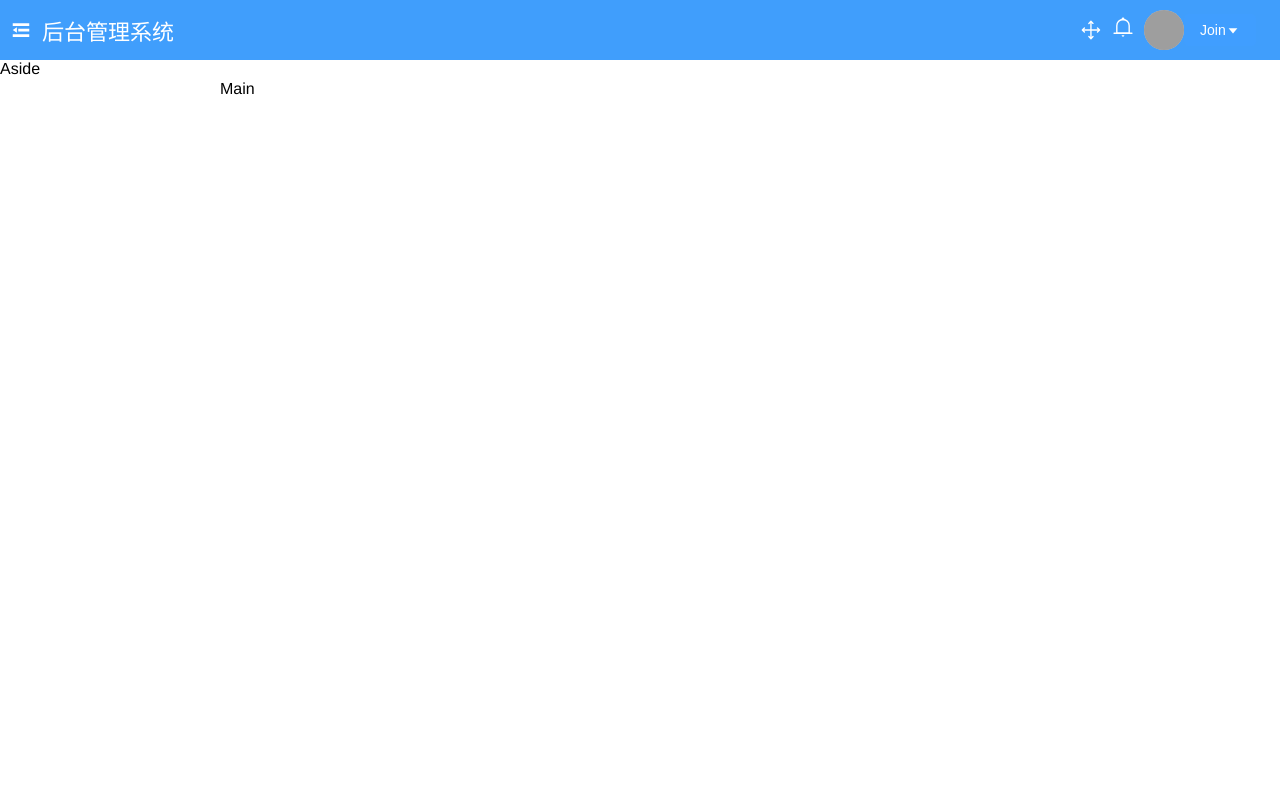
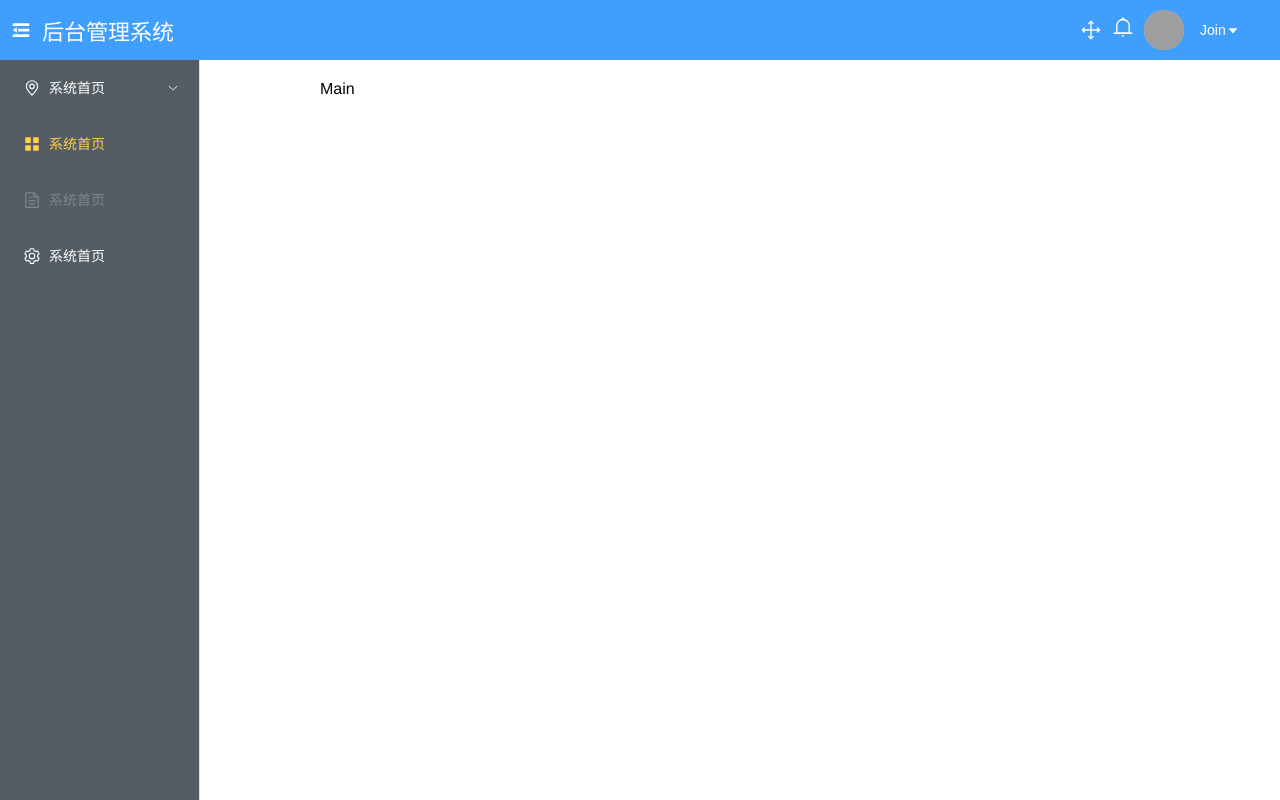
Before and after one commit to adamGAOLH/managerSystem, a Vue app: page / in a window 1280 px wide. Built offline with nearby package versions, Linux system fonts and the light colour scheme; grey boxes are pictures that could not be loaded.

Commit message:
新增菜单栏

```diff
--- a/src/components/header/index.vue
+++ b/src/components/header/index.vue
@@ -3,8 +3,8 @@
     <el-row class="header-row" :gutter="24">
       <el-col :span="10" class="header-row-left">
         <div class="header-row-left-span" @click="change">
-          <el-icon v-if="show"><fold /></el-icon>
-          <el-icon v-else><expand /></el-icon>
+          <el-icon v-if="isCollapse"><expand /></el-icon>
+          <el-icon v-else><fold /></el-icon>
         </div>
 
         <div @click="nextTo">后台管理系统</div>
@@ -76,7 +76,7 @@ export default defineComponent({
     const data = reactive(new Initdata());
     const store = useStore();
     const router = useRouter();
-    const show = computed(() => store.state.show);
+    const isCollapse = computed(() => store.state.isCollapse);
     const fullscreen = computed(() => store.state.fullscreen);
     onMounted(() => {
       if (document.body.clientWidth < 1500) {
@@ -93,7 +93,7 @@ export default defineComponent({
     });
     // 左侧菜单隐藏
     const change = () => {
-      store.commit("handleShow", !show.value);
+      store.commit("handleisCollapse", !isCollapse.value);
     };
 
     //回到首页
@@ -118,7 +118,7 @@ export default defineComponent({
     return {
       ...toRefs(data),
       change,
-      show,
+      isCollapse,
       nextTo,
       fullscreen,
       Isfull,
--- /dev/null
+++ b/src/components/menu/index.vue
@@ -0,0 +1,104 @@
+<!--
+ * @Description:
+ * @Version: 1.0
+ * @Author: Gao
+ * @Date: 2022-03-07 15:58:17
+ * @LastEditors: Gao
+ * @LastEditTime: 2022-03-07 17:19:34
+-->
+
+<template>
+  <div class="menu">
+    <el-menu
+      active-text-color="#ffd04b"
+      background-color="#545c64"
+      class="el-menu-vertical-demo"
+      default-active="2"
+      text-color="#fff"
+      :collapse="isCollapse"
+      :collapse-transition="false"
+      unique-opened
+      router
+    >
+      <el-sub-menu index="1">
+        <template #title>
+          <el-icon><location /></el-icon>
+          <span>系统首页</span>
+        </template>
+        <el-menu-item-group title="Group One">
+          <el-menu-item index="1-1">item one</el-menu-item>
+          <el-menu-item index="1-2">item one</el-menu-item>
+        </el-menu-item-group>
+        <el-menu-item-group title="Group Two">
+          <el-menu-item index="1-3">item three</el-menu-item>
+        </el-menu-item-group>
+        <el-sub-menu index="1-4">
+          <template #title>item four</template>
+          <el-menu-item index="1-4-1">item one</el-menu-item>
+        </el-sub-menu>
+      </el-sub-menu>
+      <el-menu-item index="2">
+        <el-icon><icon-menu /></el-icon>
+        <span>系统首页</span>
+      </el-menu-item>
+      <el-menu-item index="3" disabled>
+        <el-icon><document /></el-icon>
+        <span>系统首页</span>
+      </el-menu-item>
+      <el-menu-item index="4">
+        <el-icon><setting /></el-icon>
+        <span>系统首页</span>
+      </el-menu-item>
+    </el-menu>
+  </div>
+</template>
+<script lang="ts">
+import { computed, defineComponent } from "vue";
+import { useStore } from "vuex";
+import { useRouter } from "vue-router";
+import {
+  Location,
+  Document,
+  Menu as IconMenu,
+  Setting,
+} from "@element-plus/icons-vue";
+export default defineComponent({
+  name: "v-menu",
+  components: { Location, Document, IconMenu, Setting },
+  setup() {
+    const store = useStore();
+    const router = useRouter();
+    const isCollapse = computed(() => store.state.isCollapse);
+
+    return {
+      isCollapse,
+    };
+  },
+});
+</script>
+<style lang="scss" scoped>
+.menu {
+  display: block;
+  position: absolute;
+  left: 0;
+  top: 60px;
+  bottom: 0;
+  overflow-y: scroll;
+   transition: width 0.25s;
+  -webkit-transition: width 0.25s;
+  -moz-transition: width 0.25s;
+  -webkit-transition: width 0.25s;
+  -o-transition: width 0.25s;
+
+  & > ul {
+    height: 100%;
+  }
+  .el-menu-vertical-demo:not(.el-menu--collapse) {
+    width: 200px;
+  }
+
+}
+// .menu::-webkit-scrollbar {
+//   width: 0;
+// }
+</style>
--- a/src/store/index.ts
+++ b/src/store/index.ts
@@ -1,13 +1,21 @@
+/*
+ * @Description:
+ * @Version: 1.0
+ * @Author: Gao
+ * @Date: 2022-03-07 11:45:04
+ * @LastEditors: Gao
+ * @LastEditTime: 2022-03-07 16:17:27
+ */
 import { createStore } from "vuex";
 
 export default createStore({
   state: {
-    show: false,
+    isCollapse: true,
     fullscreen: false,
   },
   mutations: {
-    handleShow(stata, data) {
-      stata.show = data;
+    handleisCollapse(stata, data) {
+      stata.isCollapse = data;
     },
     handleFullscreen(state, data) {
       state.fullscreen = data;
--- a/src/views/home/Home.vue
+++ b/src/views/home/Home.vue
@@ -1,10 +1,20 @@
+<!--
+ * @Description:
+ * @Version: 1.0
+ * @Author: Gao
+ * @Date: 2022-03-07 11:45:04
+ * @LastEditors: Gao
+ * @LastEditTime: 2022-03-07 16:49:33
+-->
 <template>
   <el-container>
     <el-header>
       <v-headers />
     </el-header>
     <el-container>
-      <el-aside width="200px">Aside</el-aside>
+      <el-aside >
+        <VMenu />
+      </el-aside>
       <el-main>Main</el-main>
     </el-container>
   </el-container>
@@ -15,10 +25,12 @@ import { defineComponent, onMounted, reactive, toRefs } from "vue";
 import { api } from "@/api/demo";
 import { demo } from "@/type/demo";
 import VHeaders from "@/components/header/index.vue";
+import VMenu from "@/components/menu/index.vue";
 export default defineComponent({
   name: "Home",
   components: {
     VHeaders,
+    VMenu,
   },
   setup() {
     let data = reactive(new demo());
@@ -43,5 +55,10 @@ export default defineComponent({
 .el-header {
   margin: 0;
   padding: 0;
+
+  .el-aside{
+    //   background: $primary-color;
+      transition: width 0.15s !important;
+  }
 }
 </style>
```
Also changed, not shown: prettier.config.js (added, +12 -0 lines).
